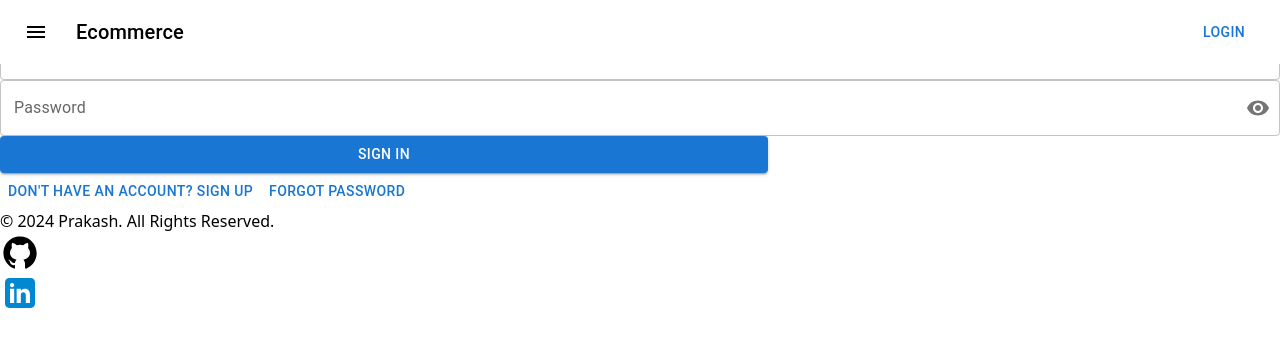
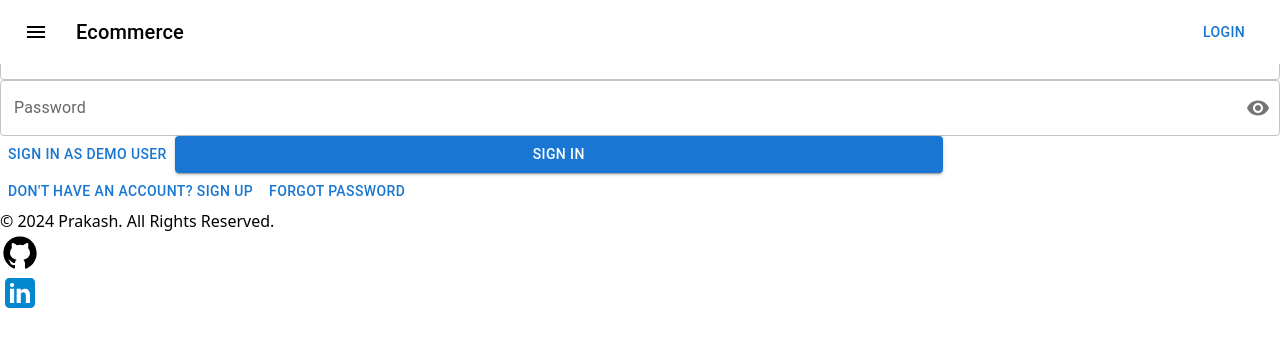
Before and after one commit to prakashcs44/ecommerce_website, a React (Vite) app in the folder client/: page /auth in a window 1280 px wide. Shown: the top 346 px of the page. Built offline with nearby package versions, Linux system fonts and the light colour scheme; no server answers.

Commit message:
added sign in as demo functionality

```diff
--- a/client/src/pages/user/Auth.jsx
+++ b/client/src/pages/user/Auth.jsx
@@ -42,13 +42,12 @@ const Auth = () => {
       const data = { email, password };
       dispatch(login(data));
     } else {
-
       const myData = {
         email,
         password,
         name,
-        avatar
-      }
+        avatar,
+      };
       dispatch(register(myData));
     }
     // Clear form fields
@@ -72,7 +71,7 @@ const Auth = () => {
   };
 
   return (
-    <div className="min-h-screen flex items-center justify-center bg-gray-50 py-12 px-4 sm:px-6 lg:px-8">
+    <div className="flex items-center justify-center bg-gray-50 py-12 px-4 sm:px-6 lg:px-8">
       <div className="max-w-md w-full space-y-8">
         <div>
           <h2 className="mt-6 text-center text-3xl font-extrabold text-gray-900">
@@ -131,7 +130,11 @@ const Auth = () => {
             )}
           </div>
 
-          <div className="flex justify-center">
+          <div className="flex justify-center flex-col items-center gap-1">
+            <Button
+            onClick={()=>dispatch(login({email:"test@gmail.com",password:"test1234"}))}
+            >Sign in as demo user</Button>
+
             <Button
               disabled={
                 type === LOGIN_REQUEST || type === REGISTER_USER_REQUEST
```
